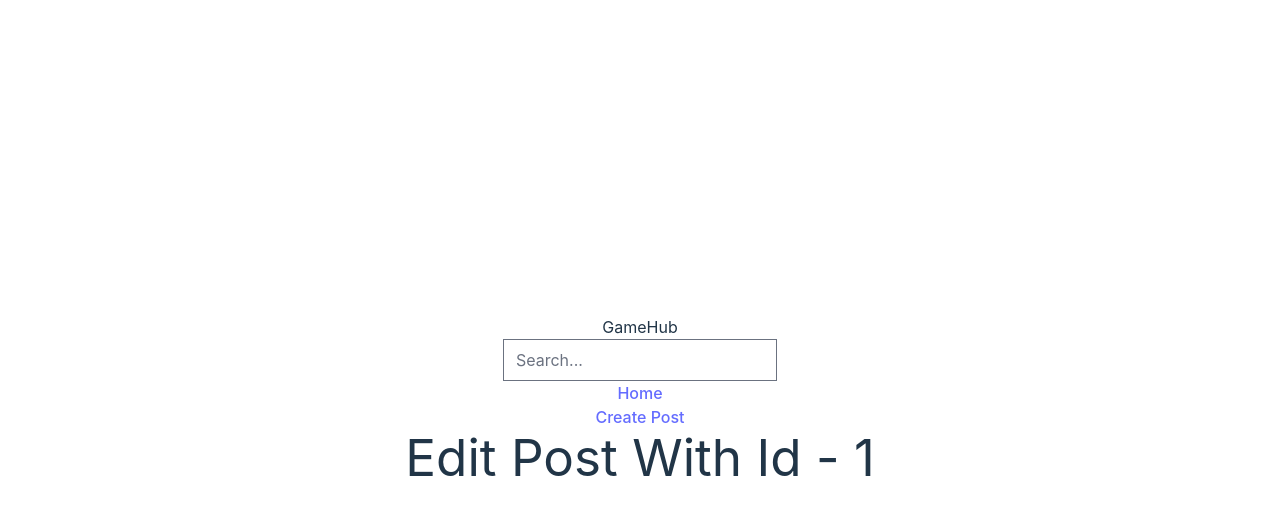
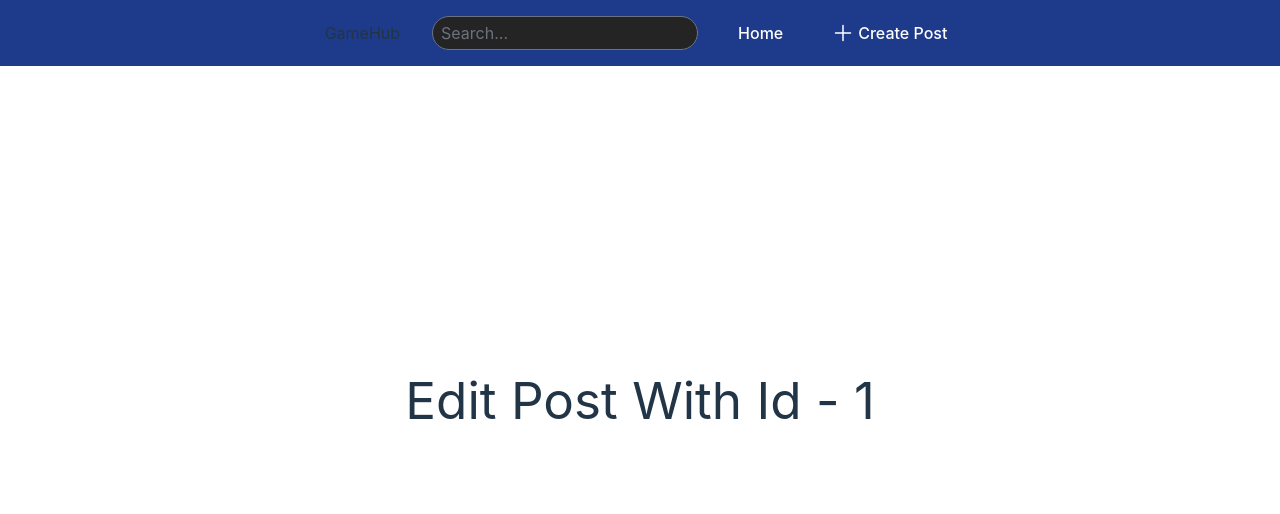
Before and after one commit to ah410/GamingHub, a React (Vite) app: page /edit_post/1 in a window 1280 px wide. Shown: the top 514 px of the page. Built offline with nearby package versions, Linux system fonts and the light colour scheme.

Commit message:
initial styling of navigation component

```diff
--- /dev/null
+++ b/src/components/Navigation.css
@@ -0,0 +1,17 @@
+
+.nav-li {
+    padding: 1rem;
+    display: flex;
+    align-items: center;
+    justify-content: center;
+}
+.nav-a, a:hover {
+    text-decoration: none;
+    color: white;
+}
+svg {
+    margin-right: 3px;
+}
+a {
+    padding: 2px;
+}
--- a/src/components/Navigation.jsx
+++ b/src/components/Navigation.jsx
@@ -1,16 +1,24 @@
 import { Link } from "react-router-dom";
+import './Navigation.css';
 
 const Navigation = () => {
     return (
-        <nav>
-            <ul>
-                <li>GameHub</li>
-                <li><input type="text" placeholder="Search..."/></li>
-                <li><Link to='/'>Home</Link></li>
-                <li><Link to='/create_post'>Create Post</Link></li>
+        <nav className="nav-bar bg-primary flex fixed top-0 left-0 justify-center align-center w-full">
+            <ul className="nav-ul flex">
+                <li className="nav-li decoration-sky-500 px-2 py-1">GameHub</li>
+                <li className="nav-li"><input className="form-input rounded-full px-2 py-1 bg-background focus:outline-none focus:border-secondary focus:ring-2 focus:ring-secondary" type="text" placeholder="Search..."/></li>
+                <li className="nav-li"><Link to='/' className="nav-a  px-2 py-1">Home</Link></li>
+                <li className="nav-li">
+                    <Link to='/create_post' className="nav-a flex  hover:bg-secondary rounded-full px-2 py-1">
+                        <svg xmlns="http://www.w3.org/2000/svg" fill="none" viewBox="0 0 24 24" strokeWidth={1.5} stroke="currentColor" className="size-6">
+                            <path strokeLinecap="round" strokeLinejoin="round" d="M12 4.5v15m7.5-7.5h-15" />
+                        </svg>
+                        <div>Create Post</div>
+                    </Link>
+                </li>
             </ul>
         </nav>
-    )
-}
+      );
+};
 
 export default Navigation;
```
Also changed, not shown: 1 other file (tests, documents, lock files or other folders).
